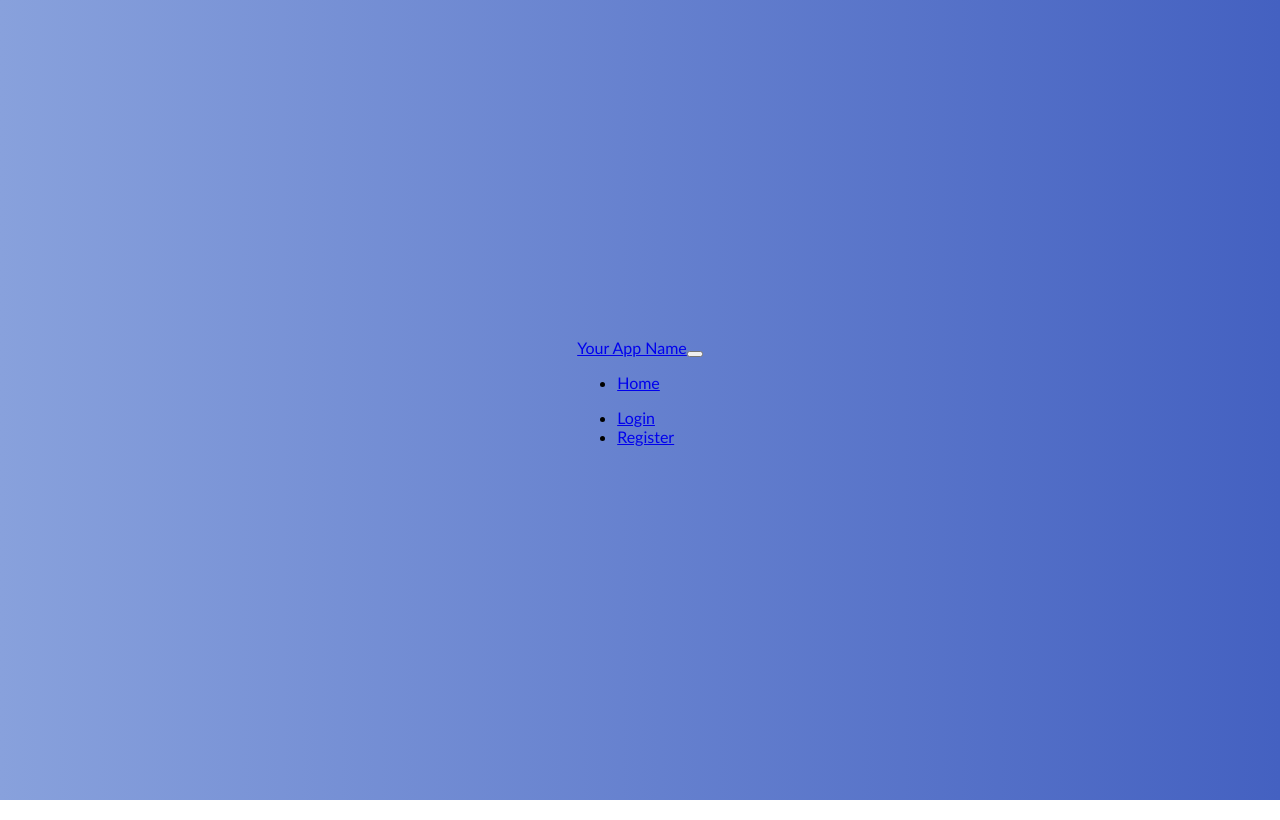
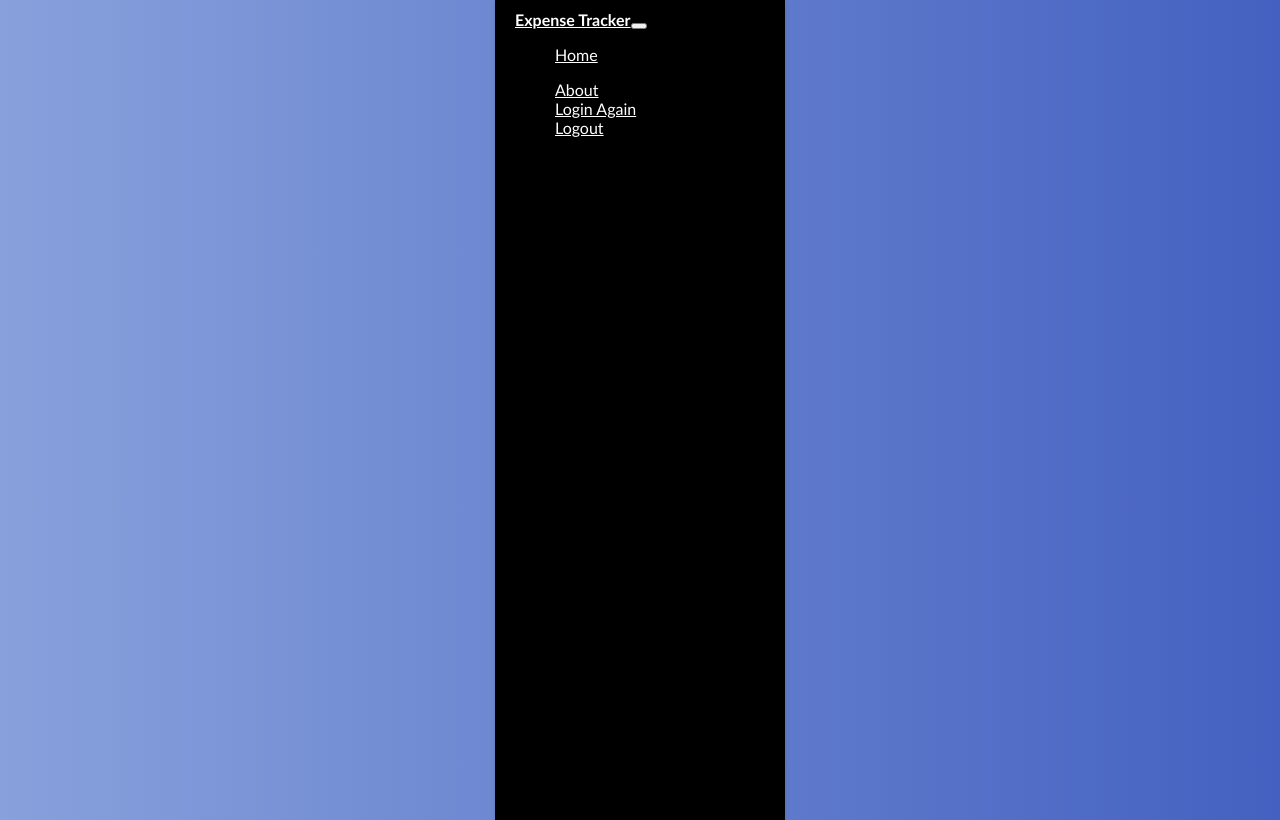
Before and after one commit to eshitaarora/my-expense-tracker, a React (Create React App) app: page /navbar in a window 1280 px wide. Built offline with nearby package versions, Linux system fonts and the light colour scheme; no server answers.

Commit message:
Navbar About Footer changed

```diff
--- a/src/App.js
+++ b/src/App.js
@@ -5,6 +5,9 @@ import Register from './pages/Register'
 import Dashboard from './pages/Dashboard'
 import Home from './pages/Home';
 import Navbar from './pages/Navbar';
+import About from './pages/About';
+import Logout from './pages/Logout';
+import Footer from './pages/Footer';
 
 function App() {
   return (
@@ -15,6 +18,9 @@ function App() {
           <Route path="/dashboard"  element={<Dashboard/>} />
           <Route path="/home"  element={<Home/>} />
           <Route path="/navbar"  element={<Navbar/>} />
+          <Route path="/about"  element={<About/>} />
+          <Route path="/logout"  element={<Logout/>} />
+          <Route path="/footer"  element={<Footer/>} />
       </Routes>
     </Router>
   );
--- /dev/null
+++ b/src/pages/About.css
@@ -0,0 +1,19 @@
+.about-page {
+  /* Style the overall About page container */
+  padding: 2rem;
+  margin: 2rem auto;
+  max-width: 700px; /* Adjust width as needed */
+}
+
+.about-title {
+  /* Style the About page title */
+  text-align: center;
+  margin-bottom: 1rem;
+}
+
+.about-features {
+  /* Style the features list */
+  list-style: disc;
+  padding-left: 1rem;
+  margin-bottom: 1rem;
+}
--- /dev/null
+++ b/src/pages/About.js
@@ -0,0 +1,41 @@
+import React from 'react';
+import './About.css';
+
+function About() {
+  return (
+<div className="about-page">
+<h1 className="about-title">About Your Expense Tracker</h1>
+<div className="about-content">
+<p>
+          This expense tracker app is designed to help you manage your finances effectively.
+          It allows you to track your income and expenses, categorize your spending, and gain insights into your financial habits.
+</p>
+<p>
+          Here are some key features:
+</p>
+<ul className="about-features">
+<li>Track income and expenses</li>
+<li>Categorize your spending (e.g., groceries, rent, entertainment)</li>
+<li>View transaction history</li>
+<li>Generate reports to analyze your spending patterns</li>
+<li>Set budget goals (optional)</li>
+</ul>
+<p>
+          With this app, you can take control of your finances and make informed decisions about your spending.
+          Get started by adding your income and expenses, and see how it helps you achieve your financial goals!
+</p>
+</div>
+</div>
+  );
+}
+
+function App() {
+  return (
+<div className="app">
+      {/* Your other expense tracker components here */}
+<About />
+</div>
+  );
+}
+
+export default App;
--- /dev/null
+++ b/src/pages/Footer.css
@@ -0,0 +1,41 @@
+.footer {
+    /* Style the overall footer container */
+    background-color: #f2f2f2; /* Adjust background color as needed */
+    padding: 2rem 0;
+    text-align: center;
+  }
+  .footer-content {
+    /* Style the content area within the footer */
+    display: flex;
+    justify-content: space-between;
+    flex-wrap: wrap;
+    max-width: 1000px;
+    margin: 0 auto;
+  }
+
+  .footer-section {
+    /* Style each footer section */
+    margin-bottom: 1rem;
+  }
+
+  .footer-section h3 {
+    /* Style the section headings */
+    margin-bottom: 0.5rem;
+  }
+
+  .footer-copyright {
+    /* Style the copyright section */
+    font-size: 0.8rem;
+    margin-top: 1rem;
+  }
+
+  .footer a {
+    /* Style the contact email link */
+    color: #000;
+    text-decoration: none;
+  }
+
+  .footer a:hover {
+    /* Hover effect for the contact email link */
+    text-decoration: underline;
+  }
--- /dev/null
+++ b/src/pages/Footer.js
@@ -0,0 +1,36 @@
+import React from 'react';
+
+function Footer() {
+  return (
+<footer className="footer">
+<div className="footer-content">
+<div className="footer-section">
+<h3>About</h3>
+<p>This expense tracker app helps you manage your finances effectively. Track income and expenses, categorize spending, and gain insights into your financial habits.</p>
+</div>
+<div className="footer-section">
+<h3>Contact Us</h3>
+<p>
+            Have questions or feedback? Feel free to reach out!
+<br />
+<a href="mailto:youremail@example.com">youremail@example.com</a>
+</p>
+</div>
+<div className="footer-copyright">
+<p>&copy; {new Date().getFullYear()} Your App Name</p>
+</div>
+</div>
+</footer>
+  );
+}
+
+function App() {
+  return (
+<div className="app">
+      {/* Your other expense tracker components here */}
+<Footer />
+</div>
+  );
+}
+
+export default App;
--- a/src/pages/Home.js
+++ b/src/pages/Home.js
@@ -6,7 +6,7 @@ function Home() {
   return (
     <div className="container mt-5">
       <h1>Welcome Home!</h1>
-      <p>This is the home page content that users see after successful login.</p>
+      <p>Welcome to Expense Tracker Platform</p>
       {/* Add more content for the home page as needed */}
     </div>
   );
--- a/src/pages/Login.css
+++ b/src/pages/Login.css
@@ -1,4 +1,4 @@
-body {
+body{
   font-family: 'Trebuchet MS';
   background: linear-gradient(to right, #88a1dc, #4461c1);
   display: flex;
--- /dev/null
+++ b/src/pages/Logout.js
@@ -0,0 +1,24 @@
+import React, { useEffect, useState } from 'react'
+import axios from 'axios'
+import { Link, useNavigate } from "react-router-dom"
+import Layout from "../components/Layout"
+
+function Logout() {
+  const navigate = useNavigate();
+
+  const handleLogout = () => {
+    localStorage.removeItem('token'); // Remove authentication token from storage
+    navigate('/login'); // Redirect to login page after logout
+  };
+
+  return (
+    <div className="container mt-5">
+      <h1>Logout</h1>
+      <p>Are you sure you want to logout?</p>
+      <button className="btn btn-primary" onClick={handleLogout}>Yes</button>
+      <button className="btn btn-secondary" onClick={() => navigate('/')}>No</button>
+    </div>
+  );
+}
+
+export default Logout;
--- /dev/null
+++ b/src/pages/Navbar.css
@@ -0,0 +1,27 @@
+.navbar {
+    left: 0; /* Position navbar to the left */
+    width: 250px; /* Adjust width as needed */
+    height: 100vh; /* Full height of viewport */
+    background-color: #000000; /* Light background color */
+    padding: 10px 20px; /* Add padding */
+    box-shadow: 0 2px 5px rgba(0, 0, 0, 0.1); /* Optional shadow */
+  }
+
+  .navbar .navbar-brand {
+    font-weight: bold; /* Adjust font weight for brand name */
+    color: #ffffff; /* Darker text color for brand name */
+  }
+
+  .navbar-nav {
+    display: flex; /* Flexbox for horizontal alignment */
+    flex-direction: column; /* Align links vertically */
+  }
+
+  .nav-link {
+    color: #ffffff; /* Darker text color for links */
+    margin-bottom: 10px; /* Add spacing between links */
+  }
+
+  .nav-link:hover {
+    color: #007bff; /* Accent color on hover */
+  }
--- a/src/pages/Navbar.js
+++ b/src/pages/Navbar.js
@@ -1,9 +1,10 @@
 import React, { useState } from 'react';
 import { Link } from 'react-router-dom';
+import './Navbar.css';
 
-function Navbar({ isRightSide = false }) { // Optional prop for right-sided positioning
+function Navbar({ isRightSide = false }) {
 
-  const [isOpen, setIsOpen] = useState(false); // State for mobile menu visibility
+  const [isOpen, setIsOpen] = useState(false);
 
   const toggleMenu = () => {
     setIsOpen(!isOpen);
@@ -13,12 +14,12 @@ function Navbar({ isRightSide = false }) { // Optional prop for right-sided posi
     setIsOpen(false);
   };
 
-  const menuClasses = `nav__menu ${isOpen ? 'show' : ''}`; // Dynamic class for menu visibility
+  const menuClasses = `nav__menu ${isOpen ? 'show' : ''}`;
 
   return (
     <nav className={`navbar navbar-expand-lg navbar-${isRightSide ? 'dark' : 'light'} bg-${isRightSide ? 'dark' : 'light'} fixed-top`}>
       <div className="container-fluid">
-        <Link className="navbar-brand" to="/">Your App Name</Link>
+        <Link className="navbar-brand" to="/">Expense Tracker</Link>
         <button className="navbar-toggler" type="button" data-bs-toggle="collapse" data-bs-target="#navbarSupportedContent" aria-controls="navbarSupportedContent" aria-expanded="false" aria-label="Toggle navigation" onClick={toggleMenu}>
           <span className="navbar-toggler-icon"></span>
         </button>
@@ -27,14 +28,16 @@ function Navbar({ isRightSide = false }) { // Optional prop for right-sided posi
             <li className="nav-item">
               <Link className="nav-link active" aria-current="page" to="/">Home</Link>
             </li>
-            {/* Add more navigation links here */}
           </ul>
           <ul className="navbar-nav ms-auto mb-2 mb-lg-0">
-            <li className="nav-item">
-              <Link className="nav-link" to="/login">Login</Link>
+          <li className="nav-item">
+              <Link className="nav-link" to="/about">About</Link>
             </li>
             <li className="nav-item">
-              <Link className="nav-link" to="/register">Register</Link>
+              <Link className="nav-link" to="/login">Login Again</Link>
+            </li>
+            <li className="nav-item">
+              <Link className="nav-link" to="/logout">Logout</Link>
             </li>
           </ul>
         </div>
```
